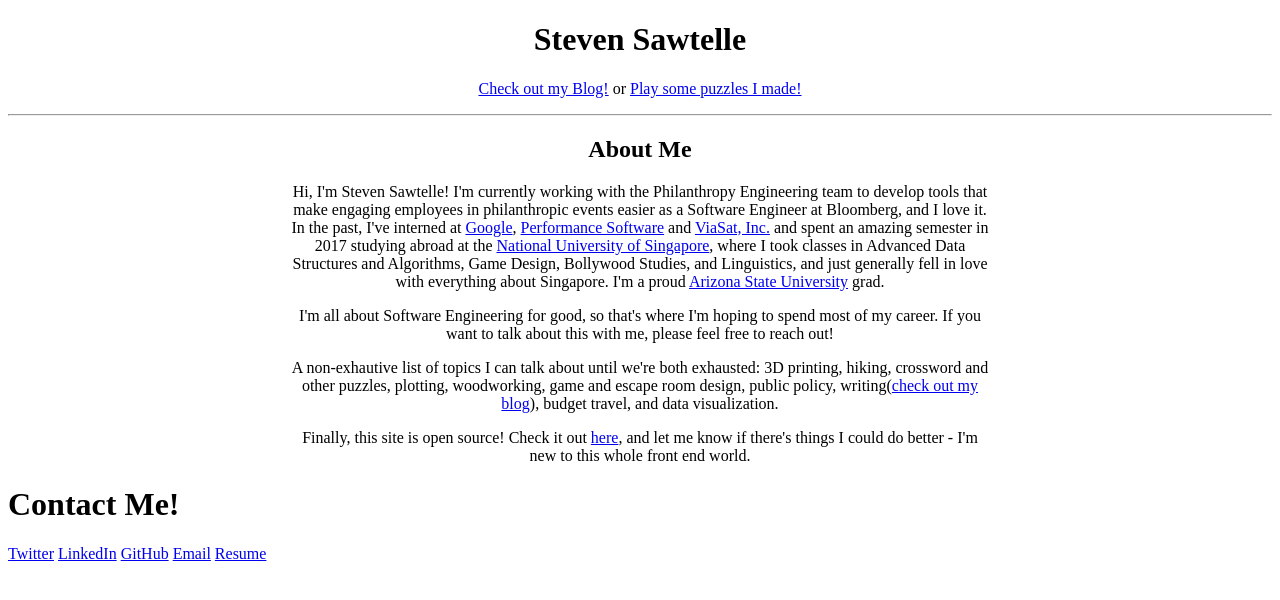
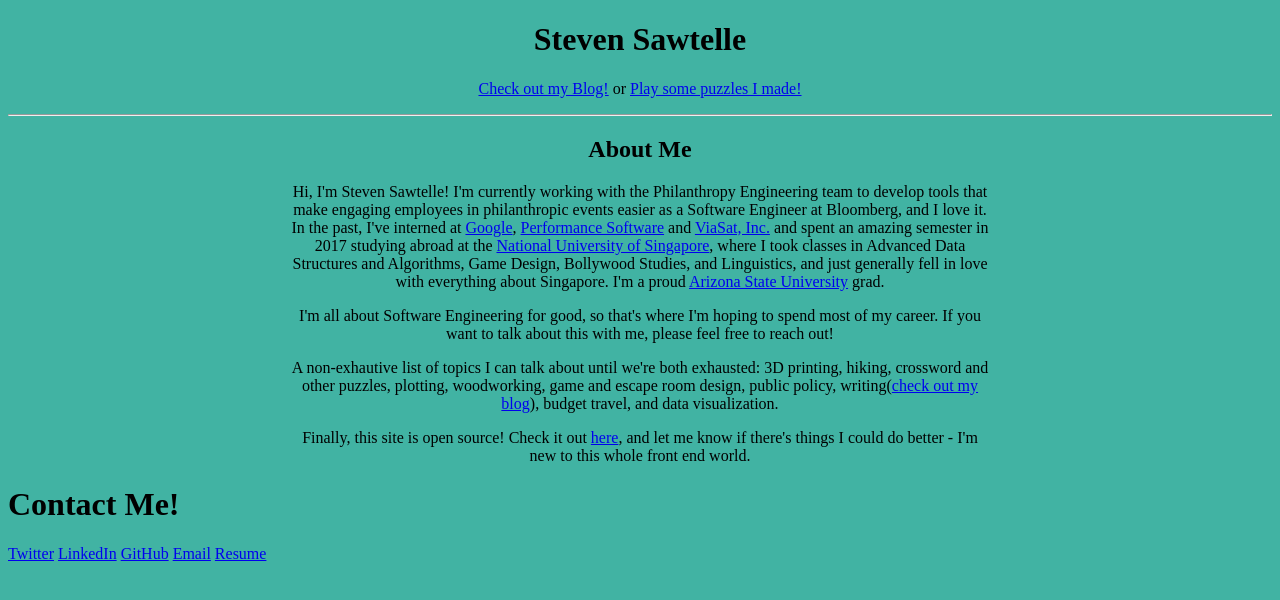
Before and after one commit to StevenSawtelle/stevensawtelle.github.io, a Jekyll site: the page built from index.md, in a window 1280 px wide. Shown: the top 600 px of the page. Built offline with Jekyll 4.4.1, drawn with Linux system fonts in a browser that asks for light colours; some web fonts are replaced.

Commit message:
fix typo

```diff
--- a/css/style.css
+++ b/css/style.css
@@ -17,5 +17,5 @@ p {
 }
 
 body {
-    backgruond-color: #41B3A3;
+    background-color: #41B3A3;
 }
```
